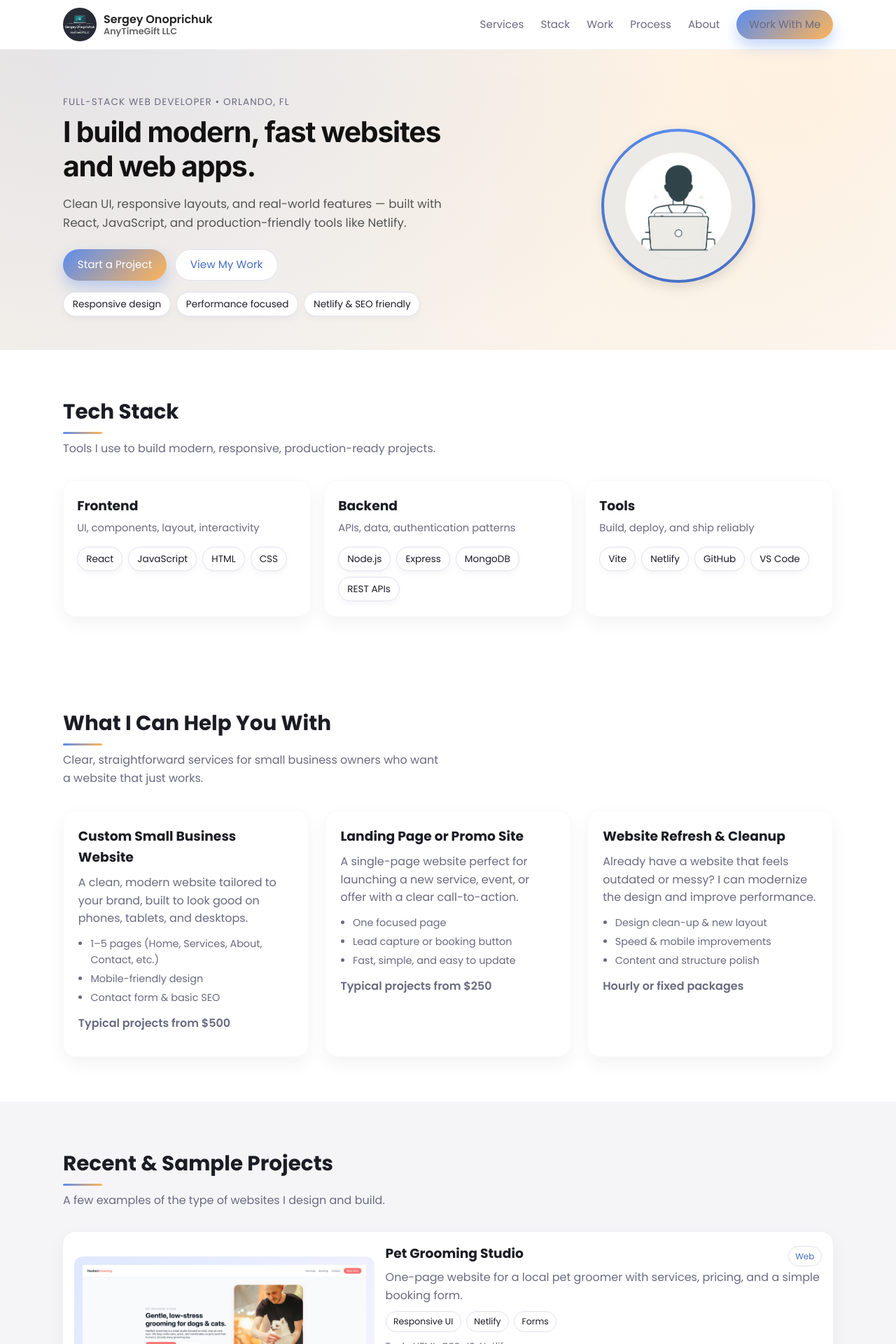
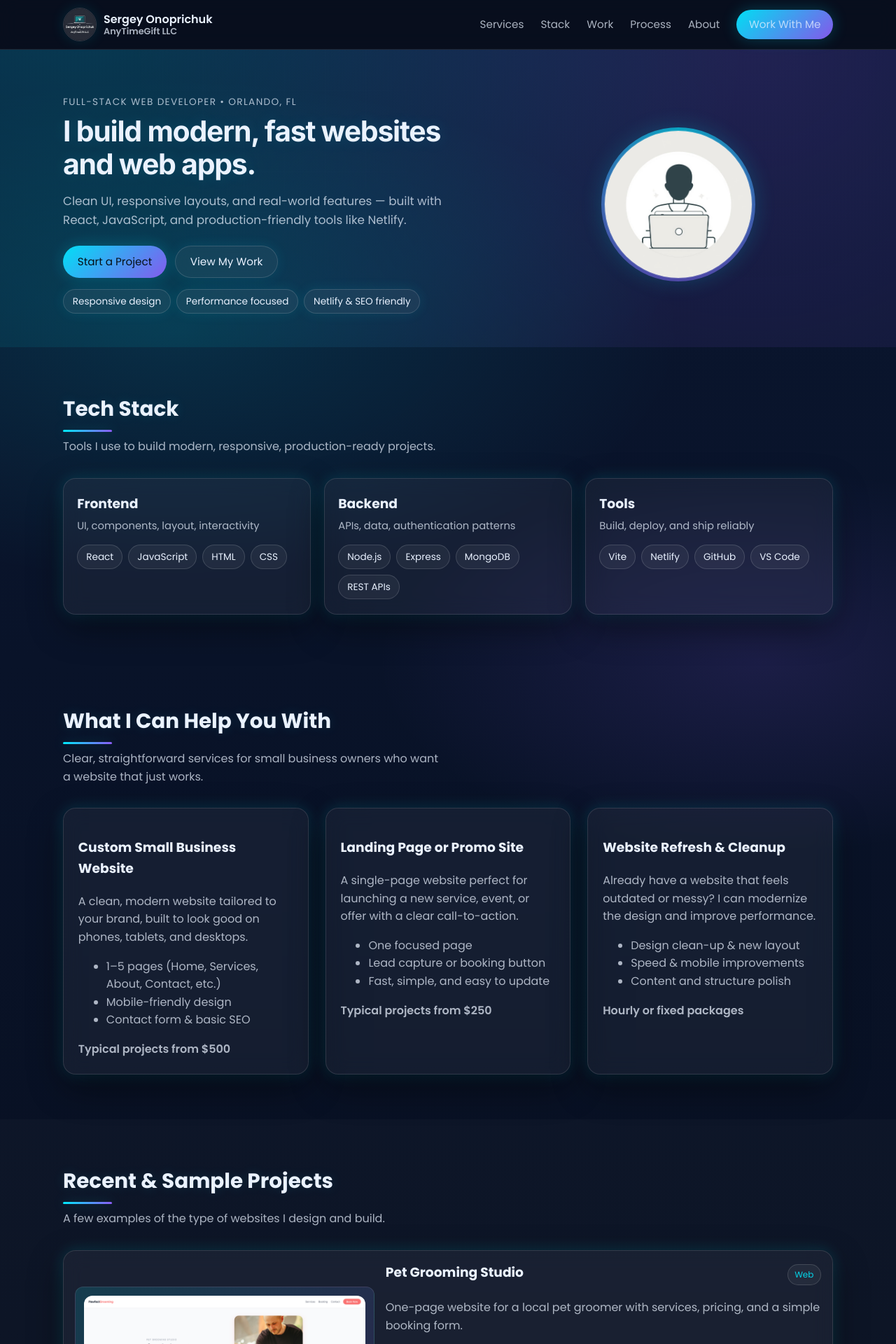
Before and after one commit to OnoprichukSergey-FS/my-web-studio-react, a React (Vite) app: page / in a window 1280 px wide. Shown: the top 1920 px of the page at 70% size. Built offline with nearby package versions, Linux system fonts and the light colour scheme.

Commit message:
uodated css

```diff
--- a/src/style.css
+++ b/src/style.css
@@ -1,14 +1,20 @@
 :root {
-  --bg: #ffffff;
-  --bg-alt: #f5f5f8;
-  --primary: #5b8def;
-  --primary-dark: #456ec0;
-  --accent: #ffb457;
-  --accent-soft: #fff4e4;
-  --text: #1c1c25;
-  --muted: #6a6a80;
-  --border: #e1e1f0;
-  --shadow-soft: 0 10px 25px rgba(0, 0, 0, 0.05);
+  /* FUTURISTIC THEME */
+  --bg: #05070d;
+  --bg-alt: rgba(255, 255, 255, 0.03);
+
+  --primary: #00eaff; /* neon cyan */
+  --primary-dark: #00b8cc; /* deeper cyan */
+  --accent: #8b5cf6; /* neon violet */
+  --accent-soft: rgba(139, 92, 246, 0.14);
+
+  --text: #eaf2ff;
+  --muted: rgba(234, 242, 255, 0.72);
+  --border: rgba(255, 255, 255, 0.12);
+
+  --shadow-soft: 0 18px 50px rgba(0, 0, 0, 0.45);
+  --shadow-glow: 0 0 22px rgba(0, 234, 255, 0.18);
+
   --radius-lg: 18px;
   --radius-md: 12px;
   --radius-sm: 8px;
@@ -30,8 +36,38 @@ body {
   font-family: "Poppins", system-ui, -apple-system, BlinkMacSystemFont,
     sans-serif;
   color: var(--text);
-  background: var(--bg);
+
+  /* cinematic background like MoonCrest */
+  background: radial-gradient(
+      1200px 600px at 20% 10%,
+      rgba(0, 234, 255, 0.12),
+      transparent 60%
+    ),
+    radial-gradient(
+      1000px 500px at 85% 20%,
+      rgba(139, 92, 246, 0.14),
+      transparent 55%
+    ),
+    linear-gradient(180deg, #0a1630, var(--bg));
   line-height: 1.6;
+  overflow-x: hidden;
+}
+
+/* subtle scanline overlay */
+body::before {
+  content: "";
+  position: fixed;
+  inset: 0;
+  pointer-events: none;
+  background: linear-gradient(
+    to bottom,
+    rgba(255, 255, 255, 0.05) 1px,
+    transparent 1px
+  );
+  background-size: 100% 5px;
+  opacity: 0.06;
+  mix-blend-mode: overlay;
+  z-index: 0;
 }
 
 /* ✅ TOAST POPUP (TOP CENTER) */
@@ -64,13 +100,16 @@ body {
   padding: 12px 14px;
   border-radius: 14px;
 
-  background: #ffffff;
-  border: 1px solid rgba(0, 0, 0, 0.08);
-  box-shadow: 0 16px 40px rgba(0, 0, 0, 0.12);
+  /* glass */
+  background: rgba(255, 255, 255, 0.06);
+  border: 1px solid rgba(255, 255, 255, 0.14);
+  backdrop-filter: blur(14px);
+  -webkit-backdrop-filter: blur(14px);
+  box-shadow: var(--shadow-soft), var(--shadow-glow);
 }
 
 .toast.success .toast-inner {
-  border-left: 6px solid rgba(91, 141, 239, 0.9);
+  border-left: 6px solid rgba(0, 234, 255, 0.9);
 }
 
 .toast.error .toast-inner {
@@ -79,7 +118,7 @@ body {
 
 .toast-title {
   font-size: 0.95rem;
-  color: #222;
+  color: var(--text);
 }
 
 .toast-close {
@@ -90,17 +129,19 @@ body {
   line-height: 1;
   padding: 6px 8px;
   border-radius: 10px;
-  color: #444;
+  color: var(--text);
 }
 
 .toast-close:hover {
-  background: rgba(0, 0, 0, 0.06);
+  background: rgba(255, 255, 255, 0.06);
 }
 
 /* UTILITIES */
 .container {
   width: min(1100px, 100% - 2.5rem);
   margin: 0 auto;
+  position: relative;
+  z-index: 1;
 }
 
 .section {
@@ -108,24 +149,26 @@ body {
 }
 
 .section-alt {
-  background: var(--bg-alt);
+  background: rgba(255, 255, 255, 0.02);
 }
 
 .section-title {
   font-size: clamp(1.8rem, 2.3vw, 2.3rem);
   margin: 0 0 0.5rem;
   position: relative;
+  text-shadow: 0 0 18px rgba(0, 234, 255, 0.12);
 }
 
-/* small accent bar under section titles */
+/* neon accent bar under titles */
 .section-title::after {
   content: "";
   display: block;
-  width: 56px;
+  width: 70px;
   height: 3px;
   border-radius: 999px;
   background: linear-gradient(90deg, var(--primary), var(--accent));
-  margin-top: 0.4rem;
+  margin-top: 0.45rem;
+  box-shadow: 0 0 18px rgba(0, 234, 255, 0.25);
 }
 
 .section-subtitle {
@@ -139,9 +182,10 @@ body {
   position: sticky;
   top: 0;
   z-index: 20;
-  background: rgba(255, 255, 255, 0.96);
-  backdrop-filter: blur(12px);
-  border-bottom: 1px solid rgba(0, 0, 0, 0.04);
+  background: rgba(8, 12, 22, 0.7);
+  backdrop-filter: blur(14px);
+  -webkit-backdrop-filter: blur(14px);
+  border-bottom: 1px solid rgba(255, 255, 255, 0.1);
 }
 
 .header-inner {
@@ -159,7 +203,6 @@ body {
   color: var(--text);
 }
 
-/* logo image + text */
 .logo-wrap {
   display: flex;
   align-items: center;
@@ -171,19 +214,21 @@ body {
   height: 48px;
   border-radius: 50%;
   object-fit: cover;
+  border: 1px solid rgba(255, 255, 255, 0.18);
+  box-shadow: 0 0 20px rgba(0, 234, 255, 0.12);
 }
 
 .logo-text {
   font-weight: 600;
   font-size: 1rem;
   line-height: 1.2;
-  color: #222;
+  color: var(--text);
 }
 
 .logo-text small {
   display: block;
   font-size: 0.8rem;
-  color: #666;
+  color: var(--muted);
 }
 
 /* NAV */
@@ -197,6 +242,7 @@ body {
   border: none;
   font-size: 1.4rem;
   cursor: pointer;
+  color: var(--text);
 }
 
 .nav-links {
@@ -212,11 +258,12 @@ body {
   text-decoration: none;
   color: var(--muted);
   font-size: 0.95rem;
-  transition: color 0.15s ease;
+  transition: color 0.15s ease, text-shadow 0.15s ease;
 }
 
 .nav-links a:hover {
-  color: var(--primary-dark);
+  color: var(--text);
+  text-shadow: 0 0 14px rgba(0, 234, 255, 0.18);
 }
 
 .nav-cta {
@@ -228,47 +275,50 @@ body {
 .hero {
   position: relative;
   padding: 4rem 0 3rem;
-  background: radial-gradient(circle at top left, var(--accent-soft), #ffffff);
   overflow: hidden;
+  background: transparent;
 }
 
-/* “techy” grid / glow */
+/* cinematic glow fields */
 .hero::before {
   content: "";
   position: absolute;
   inset: -240px;
   background: radial-gradient(
-      circle at 20% 10%,
-      rgba(91, 141, 239, 0.18),
-      transparent 55%
+      circle at 20% 15%,
+      rgba(0, 234, 255, 0.18),
+      transparent 60%
     ),
     radial-gradient(
-      circle at 80% 30%,
-      rgba(255, 180, 87, 0.16),
-      transparent 55%
-    ),
-    linear-gradient(to bottom, transparent, rgba(0, 0, 0, 0.02));
+      circle at 75% 25%,
+      rgba(139, 92, 246, 0.18),
+      transparent 60%
+    );
   pointer-events: none;
+  z-index: 0;
 }
 
+/* subtle grid */
 .hero::after {
   content: "";
   position: absolute;
   inset: 0;
   background-image: linear-gradient(
       to right,
-      rgba(0, 0, 0, 0.04) 1px,
+      rgba(255, 255, 255, 0.06) 1px,
       transparent 1px
     ),
-    linear-gradient(to bottom, rgba(0, 0, 0, 0.04) 1px, transparent 1px);
-  background-size: 52px 52px;
-  opacity: 0.08;
-  mask-image: radial-gradient(circle at 30% 20%, black 0%, transparent 60%);
+    linear-gradient(to bottom, rgba(255, 255, 255, 0.06) 1px, transparent 1px);
+  background-size: 58px 58px;
+  opacity: 0.1;
+  mask-image: radial-gradient(circle at 30% 20%, black 0%, transparent 62%);
   pointer-events: none;
+  z-index: 0;
 }
 
 .hero-inner {
   position: relative;
+  z-index: 1;
   display: grid;
   grid-template-columns: minmax(0, 1.4fr) minmax(0, 1fr);
   gap: 2.5rem;
@@ -277,7 +327,7 @@ body {
 
 .eyebrow {
   font-size: 0.85rem;
-  letter-spacing: 0.08em;
+  letter-spacing: 0.1em;
   text-transform: uppercase;
   color: var(--muted);
   margin: 0 0 0.4rem;
@@ -287,15 +337,16 @@ body {
   font-family: "Inter", "Poppins", sans-serif;
   font-weight: 700;
   letter-spacing: -0.03em;
-  line-height: 1.2;
+  line-height: 1.15;
   font-size: clamp(2.4rem, 3.2vw, 3.2rem);
-  color: #121212;
+  color: var(--text);
   margin: 0 0 1rem;
+  text-shadow: 0 0 22px rgba(0, 234, 255, 0.12);
 }
 
 .hero-subtitle {
   margin: 0 0 1.5rem;
-  color: #555;
+  color: var(--muted);
   max-width: 34rem;
   font-size: 1.05rem;
   font-weight: 400;
@@ -316,11 +367,13 @@ body {
 }
 
 .hero-tags span {
-  background: #ffffff;
+  background: rgba(255, 255, 255, 0.06);
   border-radius: 999px;
   padding: 0.35rem 0.8rem;
-  border: 1px solid var(--border);
-  box-shadow: 0 4px 10px rgba(0, 0, 0, 0.04);
+  border: 1px solid rgba(255, 255, 255, 0.14);
+  backdrop-filter: blur(12px);
+  -webkit-backdrop-filter: blur(12px);
+  box-shadow: 0 0 18px rgba(0, 234, 255, 0.1);
 }
 
 /* hero photo */
@@ -335,14 +388,14 @@ body {
   height: 220px;
   border-radius: 50%;
   overflow: hidden;
-  box-shadow: 0 6px 18px rgba(0, 0, 0, 0.12);
   background: radial-gradient(
     circle at top,
-    var(--primary),
-    var(--primary-dark)
+    rgba(0, 234, 255, 0.65),
+    rgba(139, 92, 246, 0.55)
   );
   padding: 4px;
   transform: translateZ(0);
+  box-shadow: 0 0 30px rgba(0, 234, 255, 0.18);
 }
 
 .hero-photo {
@@ -351,6 +404,7 @@ body {
   object-fit: cover;
   border-radius: 50%;
   display: block;
+  border: 1px solid rgba(255, 255, 255, 0.18);
 }
 
 /* BUTTONS */
@@ -366,28 +420,37 @@ body {
   border: none;
   cursor: pointer;
   transition: transform 0.12s ease, box-shadow 0.12s ease, background 0.12s ease,
-    color 0.12s ease;
+    color 0.12s ease, border-color 0.12s ease;
 }
 
 .btn-primary {
-  background: linear-gradient(135deg, var(--primary), var(--accent));
-  color: #ffffff;
-  box-shadow: 0 10px 20px rgba(91, 141, 239, 0.35);
+  background: linear-gradient(
+    135deg,
+    rgba(0, 234, 255, 0.95),
+    rgba(139, 92, 246, 0.95)
+  );
+  color: #061018;
+  box-shadow: 0 0 22px rgba(0, 234, 255, 0.22);
 }
 
 .btn-primary:hover {
   transform: translateY(-1px);
-  box-shadow: 0 14px 24px rgba(91, 141, 239, 0.4);
+  box-shadow: 0 0 30px rgba(0, 234, 255, 0.3);
 }
 
 .btn-secondary {
-  background: #ffffff;
-  color: var(--primary-dark);
-  border: 1px solid var(--border);
+  background: rgba(255, 255, 255, 0.05);
+  color: var(--text);
+  border: 1px solid rgba(255, 255, 255, 0.14);
+  backdrop-filter: blur(12px);
+  -webkit-backdrop-filter: blur(12px);
+  box-shadow: 0 0 18px rgba(0, 234, 255, 0.1);
 }
 
 .btn-secondary:hover {
-  background: var(--bg-alt);
+  transform: translateY(-1px);
+  border-color: rgba(0, 234, 255, 0.35);
+  box-shadow: 0 0 24px rgba(0, 234, 255, 0.16);
 }
 
 .btn-sm {
@@ -400,8 +463,22 @@ body {
 .btn-secondary:focus-visible,
 .nav-links a:focus-visible,
 .contact-form button[type="submit"]:focus-visible {
-  outline: 2px solid var(--accent);
+  outline: 2px solid rgba(0, 234, 255, 0.75);
   outline-offset: 2px;
+}
+
+/* GLASS SURFACES (cards, forms, etc) */
+.stack-card,
+.card,
+.work-item,
+.process-step,
+.about-card,
+.contact-form {
+  background: rgba(255, 255, 255, 0.05);
+  border: 1px solid rgba(255, 255, 255, 0.12);
+  backdrop-filter: blur(14px);
+  -webkit-backdrop-filter: blur(14px);
+  box-shadow: var(--shadow-soft), var(--shadow-glow);
 }
 
 /* TECH STACK */
@@ -413,17 +490,16 @@ body {
 }
 
 .stack-card {
-  background: #ffffff;
   border-radius: var(--radius-lg);
   padding: 1.3rem 1.2rem;
-  box-shadow: var(--shadow-soft);
-  border: 1px solid rgba(0, 0, 0, 0.02);
-  transition: transform 0.15s ease, box-shadow 0.15s ease;
+  transition: transform 0.15s ease, box-shadow 0.15s ease,
+    border-color 0.15s ease;
 }
 
 .stack-card:hover {
   transform: translateY(-4px);
-  box-shadow: 0 16px 35px rgba(0, 0, 0, 0.07);
+  border-color: rgba(0, 234, 255, 0.35);
+  box-shadow: 0 0 34px rgba(0, 234, 255, 0.18), 0 24px 60px rgba(0, 0, 0, 0.55);
 }
 
 .stack-card h3 {
@@ -449,9 +525,8 @@ body {
   border-radius: 999px;
   padding: 0.35rem 0.75rem;
   font-size: 0.85rem;
-  border: 1px solid var(--border);
-  background: #ffffff;
-  box-shadow: 0 4px 10px rgba(0, 0, 0, 0.04);
+  border: 1px solid rgba(255, 255, 255, 0.14);
+  background: rgba(255, 255, 255, 0.05);
 }
 
 /* CARDS (SERVICES) */
@@ -463,43 +538,31 @@ body {
 }
 
 .card {
-  background: #ffffff;
   border-radius: var(--radius-lg);
   padding: 1.4rem 1.3rem;
-  box-shadow: var(--shadow-soft);
-  border: 1px solid rgba(0, 0, 0, 0.02);
-  transition: transform 0.15s ease, box-shadow 0.15s ease;
+  transition: transform 0.15s ease, box-shadow 0.15s ease,
+    border-color 0.15s ease;
 }
 
 .card:hover {
   transform: translateY(-4px);
-  box-shadow: 0 16px 35px rgba(0, 0, 0, 0.07);
+  border-color: rgba(139, 92, 246, 0.35);
+  box-shadow: 0 0 34px rgba(139, 92, 246, 0.16), 0 24px 60px rgba(0, 0, 0, 0.55);
 }
 
-.card h3 {
-  margin-top: 0;
-  margin-bottom: 0.5rem;
-}
-
-.card p {
-  margin: 0 0 0.75rem;
+.card p,
+.card-list,
+.work-body p,
+.work-meta,
+.section-subtitle,
+.small,
+.contact-info p {
   color: var(--muted);
-}
-
-.card-list {
-  margin: 0 0 0.75rem;
-  padding-left: 1.1rem;
-  font-size: 0.9rem;
-  color: var(--muted);
-}
-
-.card-list li + li {
-  margin-top: 0.25rem;
 }
 
 .card-price {
   font-weight: 600;
-  color: var(--primary-dark);
+  color: rgba(0, 234, 255, 0.9);
   margin: 0;
 }
 
@@ -516,24 +579,29 @@ body {
   align-items: center;
   border-radius: var(--radius-lg);
   padding: 1rem 1rem;
-  background: #ffffff;
-  box-shadow: var(--shadow-soft);
-  transition: transform 0.15s ease, box-shadow 0.15s ease;
+  transition: transform 0.15s ease, box-shadow 0.15s ease,
+    border-color 0.15s ease;
 }
 
 .work-item:hover {
   transform: translateY(-4px);
-  box-shadow: 0 18px 35px rgba(0, 0, 0, 0.07);
+  border-color: rgba(0, 234, 255, 0.28);
+  box-shadow: 0 0 34px rgba(0, 234, 255, 0.14), 0 24px 60px rgba(0, 0, 0, 0.55);
 }
 
 .work-thumb {
   border-radius: var(--radius-md);
-  background: linear-gradient(135deg, #dee8ff, #f6f3ff);
+  background: linear-gradient(
+    135deg,
+    rgba(0, 234, 255, 0.14),
+    rgba(139, 92, 246, 0.14)
+  );
   display: flex;
   align-items: center;
   justify-content: center;
   padding: 0.75rem;
   overflow: hidden;
+  border: 1px solid rgba(255, 255, 255, 0.1);
 }
 
 .work-thumb img {
@@ -542,15 +610,11 @@ body {
   max-height: 260px;
   object-fit: cover;
   display: block;
+  border-radius: 12px;
 }
 
 .work-body h3 {
   margin: 0 0 0.4rem;
-}
-
-.work-body p {
-  margin: 0 0 0.4rem;
-  color: var(--muted);
 }
 
 .work-top {
@@ -564,9 +628,9 @@ body {
   font-size: 0.75rem;
   border-radius: 999px;
   padding: 0.25rem 0.6rem;
-  border: 1px solid var(--border);
-  background: #ffffff;
-  color: var(--primary-dark);
+  border: 1px solid rgba(255, 255, 255, 0.14);
+  background: rgba(255, 255, 255, 0.05);
+  color: rgba(0, 234, 255, 0.9);
 }
 
 .work-tags {
@@ -580,20 +644,8 @@ body {
   font-size: 0.78rem;
   border-radius: 999px;
   padding: 0.25rem 0.65rem;
-  border: 1px solid var(--border);
-  background: #ffffff;
-}
-
-.work-meta {
-  font-size: 0.85rem;
-  color: var(--muted);
-}
-
-.work-actions {
-  display: flex;
-  flex-wrap: wrap;
-  gap: 0.6rem;
-  margin-top: 0.9rem;
+  border: 1px solid rgba(255, 255, 255, 0.14);
+  background: rgba(255, 255, 255, 0.05);
 }
 
 /* PROCESS */
@@ -604,17 +656,16 @@ body {
 }
 
 .process-step {
-  background: #ffffff;
   border-radius: var(--radius-lg);
   padding: 1.2rem 1.1rem;
-  box-shadow: var(--shadow-soft);
-  border: 1px solid rgba(0, 0, 0, 0.02);
-  transition: transform 0.15s ease, box-shadow 0.15s ease;
+  transition: transform 0.15s ease, box-shadow 0.15s ease,
+    border-color 0.15s ease;
 }
 
 .process-step:hover {
   transform: translateY(-3px);
-  box-shadow: 0 15px 30px rgba(0, 0, 0, 0.06);
+  border-color: rgba(0, 234, 255, 0.28);
+  box-shadow: 0 0 30px rgba(0, 234, 255, 0.14), 0 22px 56px rgba(0, 0, 0, 0.55);
 }
 
 .step-number {
@@ -622,12 +673,17 @@ body {
   width: 28px;
   height: 28px;
   border-radius: 999px;
-  background: linear-gradient(135deg, var(--primary), var(--accent));
-  color: #ffffff;
+  background: linear-gradient(
+    135deg,
+    rgba(0, 234, 255, 0.95),
+    rgba(139, 92, 246, 0.95)
+  );
+  color: #061018;
   align-items: center;
   justify-content: center;
   font-size: 0.85rem;
   margin-bottom: 0.4rem;
+  box-shadow: 0 0 18px rgba(0, 234, 255, 0.2);
 }
 
 /* ABOUT */
@@ -638,54 +694,12 @@ body {
   align-items: flex-start;
 }
 
-.about-card {
-  background: #ffffff;
-  border-radius: var(--radius-lg);
-  padding: 1.4rem 1.3rem;
-  box-shadow: var(--shadow-soft);
-  border: 1px solid rgba(0, 0, 0, 0.02);
-}
-
-.checklist {
-  list-style: none;
-  padding-left: 0;
-  margin: 0;
-}
-
-.checklist li {
-  position: relative;
-  padding-left: 1.4rem;
-  margin-bottom: 0.4rem;
-  font-size: 0.95rem;
-}
-
-.checklist li::before {
-  content: "✔";
-  position: absolute;
-  left: 0;
-  color: var(--primary);
-}
-
 /* CONTACT */
 .contact-grid {
   display: grid;
   grid-template-columns: minmax(0, 1.2fr) minmax(0, 0.9fr);
   gap: 2rem;
   align-items: flex-start;
-}
-
-.contact-form {
-  background: #ffffff;
-  border-radius: var(--radius-lg);
-  padding: 1.5rem 1.4rem;
-  box-shadow: var(--shadow-soft);
-  border: 1px solid rgba(0, 0, 0, 0.02);
-  transition: box-shadow 0.15s ease, transform 0.15s ease;
-}
-
-.contact-form:hover {
-  transform: translateY(-2px);
-  box-shadow: 0 14px 30px rgba(0, 0, 0, 0.06);
 }
 
 .form-group {
@@ -696,6 +710,7 @@ label {
   display: block;
   font-size: 0.85rem;
   margin-bottom: 0.2rem;
+  color: var(--muted);
 }
 
 input,
@@ -704,34 +719,47 @@ textarea {
   width: 100%;
   padding: 0.55rem 0.7rem;
   border-radius: var(--radius-sm);
-  border: 1px solid var(--border);
+  border: 1px solid rgba(255, 255, 255, 0.14);
   font-family: inherit;
   font-size: 0.95rem;
   outline: none;
   transition: border-color 0.15s ease, box-shadow 0.15s ease,
     background 0.15s ease;
+
+  background: rgba(10, 16, 30, 0.55);
+  color: var(--text);
+}
+
+input::placeholder,
+textarea::placeholder {
+  color: rgba(234, 242, 255, 0.45);
 }
 
 input:focus,
 select:focus,
 textarea:focus {
-  border-color: var(--primary);
-  box-shadow: 0 0 0 1px rgba(91, 141, 239, 0.3);
-  background: #ffffff;
+  border-color: rgba(0, 234, 255, 0.55);
+  box-shadow: 0 0 0 2px rgba(0, 234, 255, 0.18);
+  background: rgba(10, 16, 30, 0.7);
 }
 
-/* ✅ Submit button style (kept CLEAN in CSS only) */
+/* Submit button */
 .contact-form button[type="submit"] {
   width: 100%;
   margin-top: 0.5rem;
   padding: 0.85rem 1.2rem;
   border-radius: 999px;
   border: none;
-  font-weight: 600;
+  font-weight: 700;
   font-size: 0.95rem;
-  color: #fff;
-  background: linear-gradient(135deg, var(--primary), var(--accent));
-  box-shadow: 0 10px 20px rgba(91, 141, 239, 0.35);
+
+  color: #061018;
+  background: linear-gradient(
+    135deg,
+    rgba(0, 234, 255, 0.95),
+    rgba(139, 92, 246, 0.95)
+  );
+  box-shadow: 0 0 22px rgba(0, 234, 255, 0.22);
   cursor: pointer;
   transition: transform 0.12s ease, box-shadow 0.12s ease;
   appearance: none;
@@ -740,7 +768,7 @@ textarea:focus {
 
 .contact-form button[type="submit"]:hover {
   transform: translateY(-1px);
-  box-shadow: 0 14px 24px rgba(91, 141, 239, 0.4);
+  box-shadow: 0 0 30px rgba(0, 234, 255, 0.3);
 }
 
 textarea {
@@ -752,13 +780,8 @@ textarea {
   margin-top: 0;
 }
 
-.contact-info p {
-  margin-bottom: 0.9rem;
-  color: var(--muted);
-}
-
 .contact-info a {
-  color: var(--primary-dark);
+  color: rgba(0, 234, 255, 0.9);
   text-decoration: none;
 }
 
@@ -766,15 +789,11 @@ textarea {
   text-decoration: underline;
 }
 
-.small {
-  font-size: 0.85rem;
-  color: var(--muted);
-}
-
 /* FOOTER */
 .site-footer {
-  background: #101018;
-  color: #dadbe6;
+  background: rgba(8, 12, 22, 0.9);
+  border-top: 1px solid rgba(255, 255, 255, 0.1);
+  color: rgba(234, 242, 255, 0.75);
   padding: 1.7rem 0;
   margin-top: 2rem;
 }
@@ -788,7 +807,7 @@ textarea {
 }
 
 .footer-links a {
-  color: #ffffff;
+  color: rgba(0, 234, 255, 0.9);
   text-decoration: none;
 }
 
@@ -830,10 +849,14 @@ textarea {
     position: absolute;
     right: 0;
     top: 2.6rem;
-    background: #ffffff;
+    background: rgba(8, 12, 22, 0.85);
     border-radius: var(--radius-md);
     padding: 0.7rem 1rem;
     box-shadow: var(--shadow-soft);
+    border: 1px solid rgba(255, 255, 255, 0.12);
+    backdrop-filter: blur(14px);
+    -webkit-backdrop-filter: blur(14px);
+
     flex-direction: column;
     align-items: flex-start;
     min-width: 200px;
```
